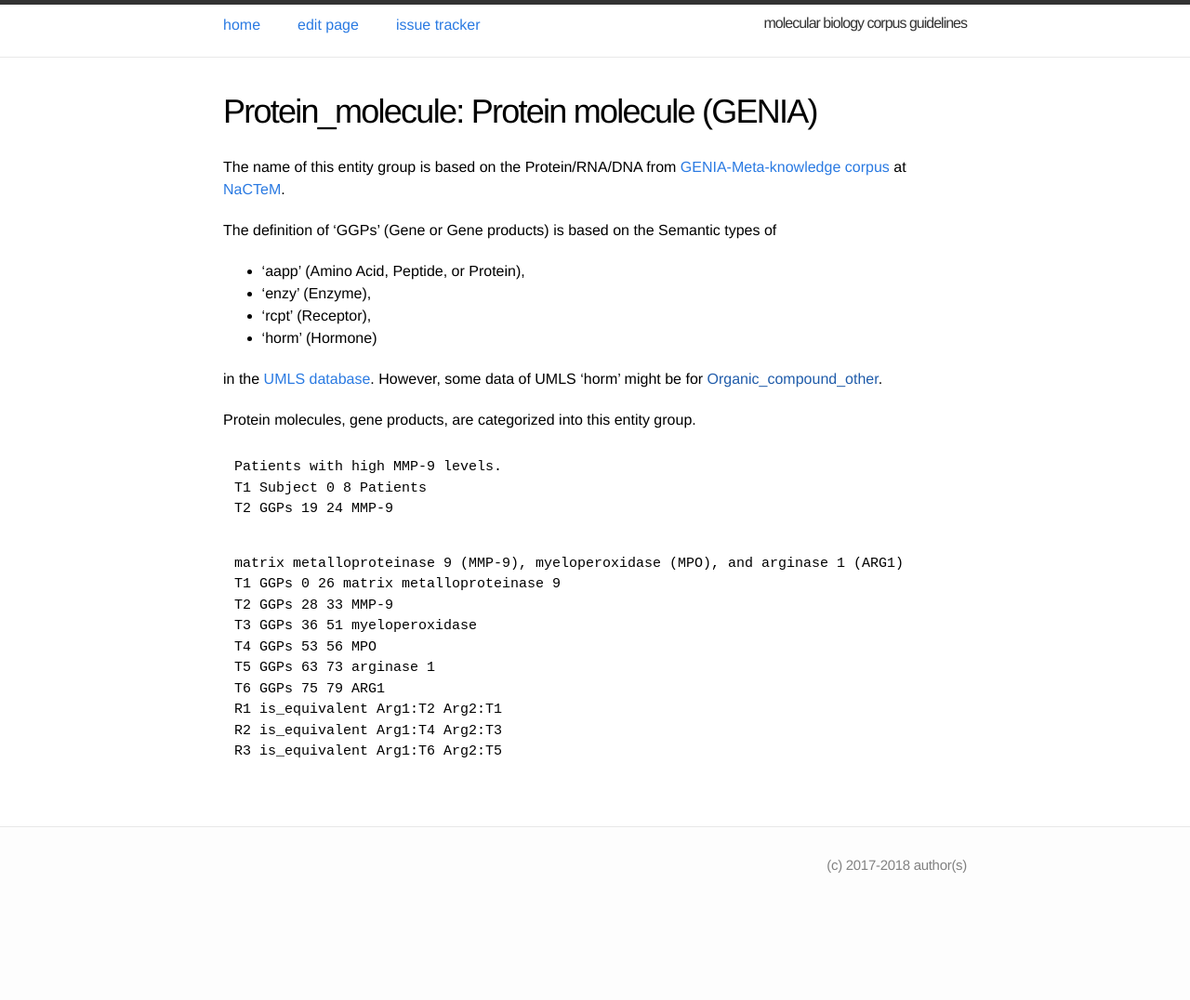
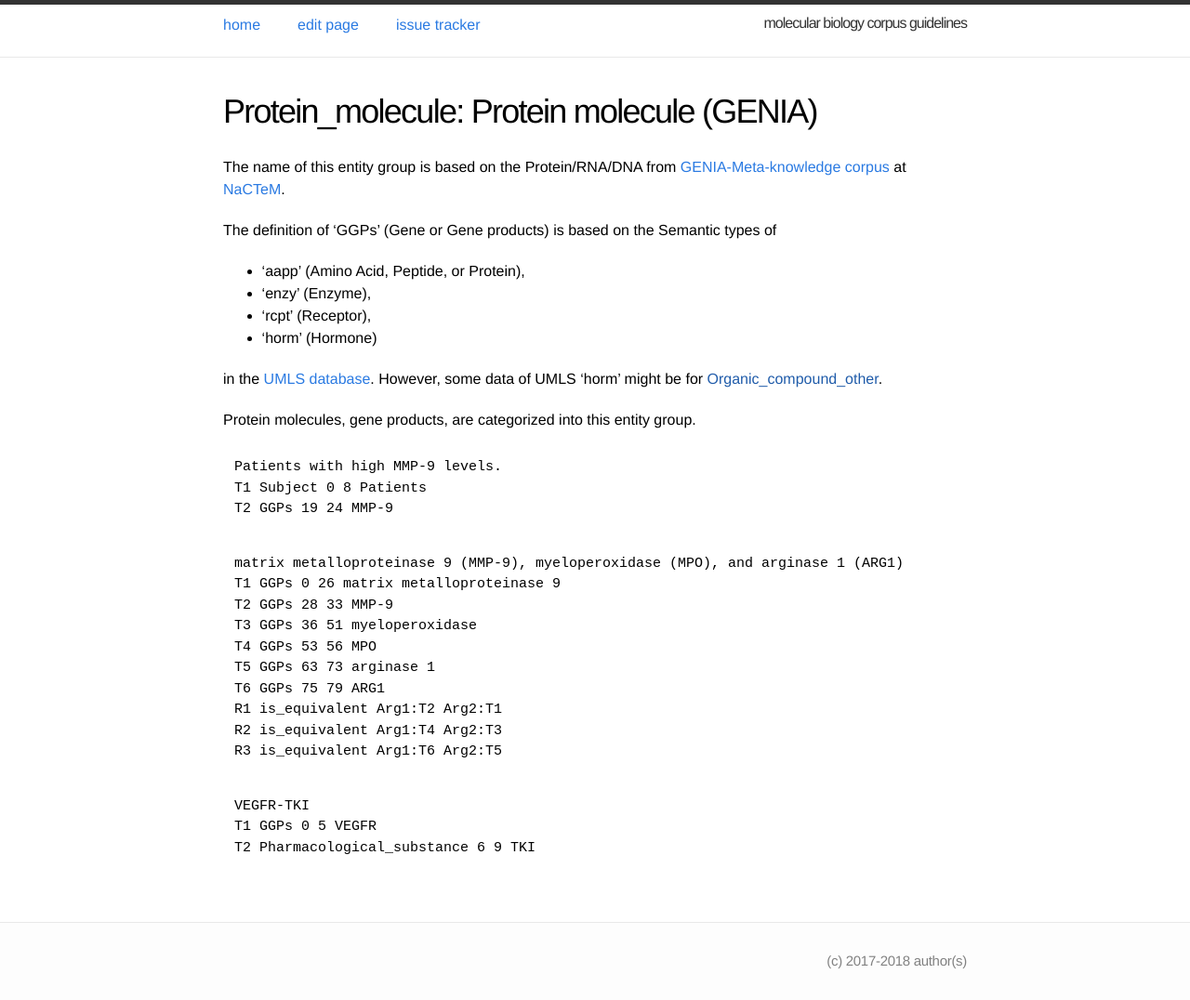
Before and after one commit to ezcatdb/molbiol_lung_corpus-guidelines, a Jekyll site: the page built from _entity/Protein_molecule.md, in a window 1280 px wide. Shown: the whole page at 93% size. Built offline with Jekyll 4.4.1, drawn with Linux system fonts in a browser that asks for light colours; before the commit the page ends 972 px from its top, so only the background shows below that.

Commit message:
A new sample sentence included

```diff
--- a/_entity/Protein_molecule.md
+++ b/_entity/Protein_molecule.md
@@ -41,5 +41,9 @@ R1 is_equivalent Arg1:T2 Arg2:T1
 R2 is_equivalent Arg1:T4 Arg2:T3
 R3 is_equivalent Arg1:T6 Arg2:T5
 ~~~
-
+~~~ ann
+VEGFR-TKI
+T1 GGPs 0 5 VEGFR
+T2 Pharmacological_substance 6 9 TKI
+~~~
 <!-- details -->
```
